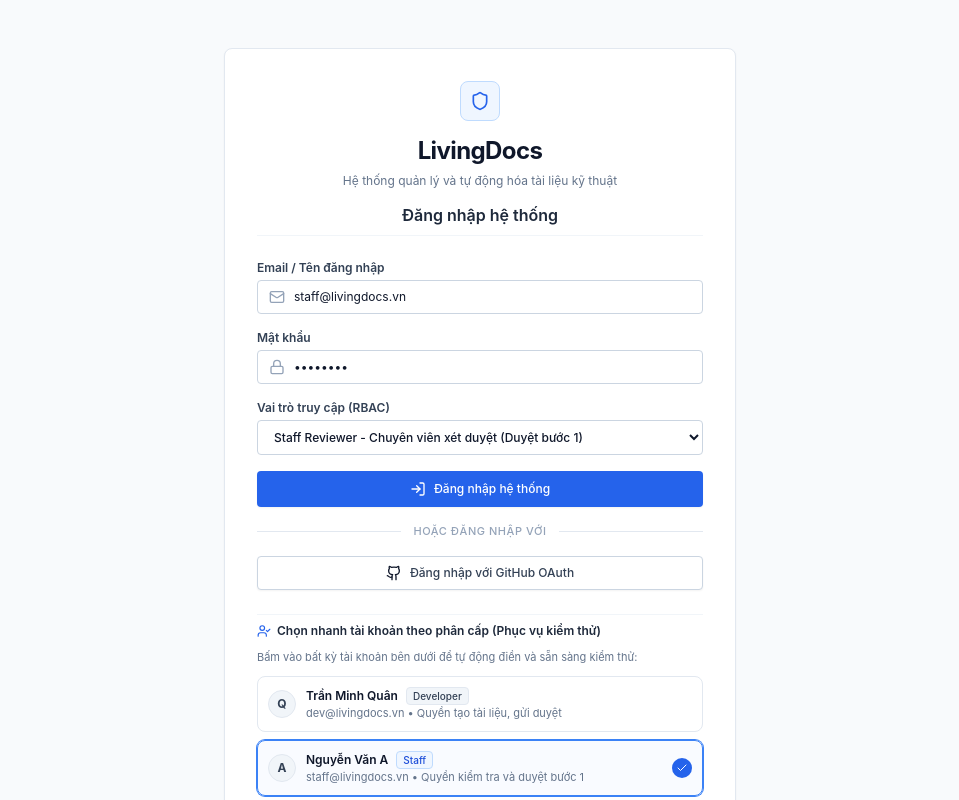
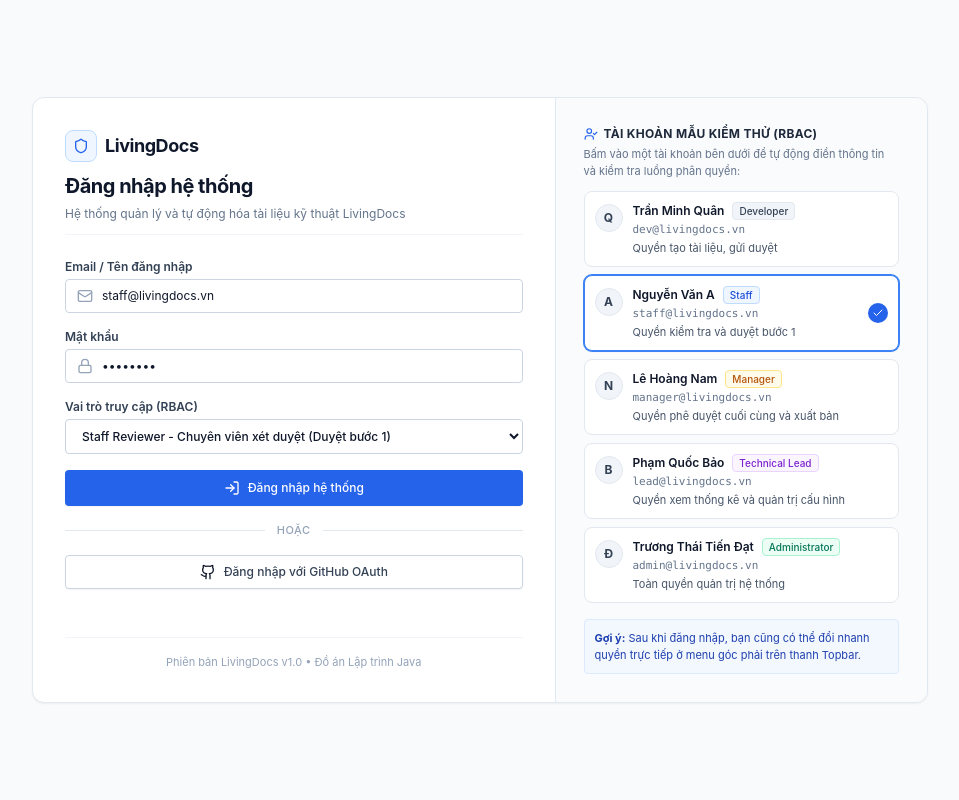
Before and after one commit to TruongThaiTienDat/Project-laptrinhjava, a Next.js app in the folder frontend/: page /login in a window 1280 px wide. Shown: the top 800 px of the page, without its empty margins (160-1119 px from the left). Built offline with nearby package versions, Linux system fonts and the light colour scheme; no server answers.

Commit message:
fix(frontend): Khắc phục sự cố mất CSS Tailwind và tinh chỉnh giao diện trang đăng nhập 2 cột

```diff
--- a/frontend/src/app/layout.tsx
+++ b/frontend/src/app/layout.tsx
@@ -1,5 +1,5 @@
+import './globals.css';
 import type { Metadata } from 'next';
-import './globals.css';
 import { LivingDocsProvider } from '@/context/LivingDocsContext';
 import { AppShell } from '@/components/AppShell';
 
--- a/frontend/src/app/login/page.tsx
+++ b/frontend/src/app/login/page.tsx
@@ -54,7 +54,7 @@
     setTimeout(() => {
       login(userToLogin);
       router.push('/');
-    }, 250);
+    }, 200);
   };
 
   // Đăng nhập với GitHub OAuth
@@ -62,7 +62,6 @@
     setIsLoading(true);
     setErrorMsg('');
 
-    // Tìm tài khoản tương ứng với vai trò đang chọn hoặc dùng Developer
     const matched = sampleAccounts.find(acc => acc.role === selectedRole) || sampleAccounts[0];
     const oauthUser: AuthUser = {
       ...matched,
@@ -73,29 +72,30 @@
     setTimeout(() => {
       login(oauthUser);
       router.push('/');
-    }, 300);
+    }, 250);
   };
 
   return (
-    <div className="w-full max-w-lg mx-auto py-8">
-      {/* Khung đăng nhập chính */}
-      <div className="bg-white rounded-lg border border-slate-200 shadow-sm p-6 sm:p-8 space-y-6">
-        {/* Tiêu đề & Logo */}
-        <div className="text-center space-y-1.5 pb-2 border-b border-slate-100">
-          <div className="inline-flex items-center justify-center w-10 h-10 rounded-lg bg-blue-50 text-blue-600 mb-2 border border-blue-200">
-            <Shield className="w-5 h-5" />
+    <div className="w-full max-w-4xl mx-auto">
+      {/* Khung Card chính chia 2 cột cân đối */}
+      <div className="bg-white rounded-xl border border-slate-200 shadow-sm overflow-hidden grid grid-cols-1 lg:grid-cols-12">
+        {/* Cột trái (7/12): Form Đăng nhập hệ thống */}
+        <div className="lg:col-span-7 p-6 sm:p-8 flex flex-col justify-between space-y-6">
+          <div className="space-y-6">
+            {/* Header thương hiệu */}
+            <div className="space-y-1.5 pb-3 border-b border-slate-100">
+              <div className="inline-flex items-center space-x-2 text-blue-600 mb-1">
+                <div className="w-8 h-8 rounded-lg bg-blue-50 border border-blue-200 flex items-center justify-center">
+                  <Shield className="w-4 h-4" />
                 </div>
-          <h1 className="text-2xl font-bold text-slate-900 tracking-tight">
-            LivingDocs
+                <span className="font-bold text-lg text-slate-900 tracking-tight">LivingDocs</span>
+              </div>
+              <h1 className="text-xl font-bold text-slate-900 tracking-tight">
+                Đăng nhập hệ thống
               </h1>
               <p className="text-xs text-slate-500">
-            Hệ thống quản lý và tự động hóa tài liệu kỹ thuật
+                Hệ thống quản lý và tự động hóa tài liệu kỹ thuật LivingDocs
               </p>
-          <div className="pt-2">
-            <h2 className="text-base font-semibold text-slate-800">
-              Đăng nhập hệ thống
-            </h2>
-          </div>
             </div>
 
             {/* Thông báo lỗi nếu có */}
@@ -133,7 +133,7 @@
                     type="password"
                     value={password}
                     onChange={(e) => setPassword(e.target.value)}
-                placeholder="Mật khẩu tài khoản"
+                    placeholder="Nhập mật khẩu"
                     className="w-full pl-9 pr-3 py-2 text-xs border border-slate-300 rounded text-slate-900 bg-white focus:outline-none focus:ring-1 focus:ring-blue-500 focus:border-blue-500 transition"
                   />
                 </div>
@@ -171,7 +171,7 @@
             <div className="relative flex items-center justify-center">
               <div className="border-t border-slate-200 w-full" />
               <span className="bg-white px-3 text-[11px] font-medium text-slate-400 uppercase tracking-wider absolute">
-            Hoặc đăng nhập với
+                Hoặc
               </span>
             </div>
 
@@ -185,19 +185,27 @@
               <Github className="w-4 h-4 text-slate-900" />
               <span>Đăng nhập với GitHub OAuth</span>
             </button>
+          </div>
 
-        {/* Danh sách chọn nhanh tài khoản kiểm thử */}
-        <div className="pt-2 border-t border-slate-100 space-y-2.5">
-          <div className="flex items-center justify-between">
-            <h3 className="text-xs font-semibold text-slate-800 flex items-center space-x-1.5">
+          <div className="pt-4 border-t border-slate-100 text-center text-[11px] text-slate-400">
+            Phiên bản LivingDocs v1.0 • Đồ án Lập trình Java
+          </div>
+        </div>
+
+        {/* Cột phải (5/12): Danh sách tài khoản mẫu phân quyền RBAC */}
+        <div className="lg:col-span-5 bg-slate-50/70 border-t lg:border-t-0 lg:border-l border-slate-200 p-6 sm:p-7 flex flex-col justify-between space-y-4">
+          <div className="space-y-3">
+            <div>
+              <h3 className="text-xs font-bold text-slate-800 flex items-center space-x-1.5 uppercase tracking-wide">
                 <UserCheck className="w-3.5 h-3.5 text-blue-600" />
-              <span>Chọn nhanh tài khoản theo phân cấp (Phục vụ kiểm thử)</span>
+                <span>Tài khoản mẫu kiểm thử (RBAC)</span>
               </h3>
+              <p className="text-[11px] text-slate-500 mt-1">
+                Bấm vào một tài khoản bên dưới để tự động điền thông tin và kiểm tra luồng phân quyền:
+              </p>
             </div>
-          <p className="text-[11px] text-slate-500">
-            Bấm vào bất kỳ tài khoản bên dưới để tự động điền và sẵn sàng kiểm thử:
-          </p>
 
+            {/* Danh sách 5 tài khoản mẫu */}
             <div className="space-y-2">
               {sampleAccounts.map((account) => {
                 const isSelected = selectedAccountId === account.id;
@@ -205,22 +213,22 @@
                   <div
                     key={account.id}
                     onClick={() => handleSelectAccount(account)}
-                  className={`p-2.5 rounded-lg border cursor-pointer transition text-xs flex items-center justify-between ${
+                    className={`p-2.5 rounded-lg border cursor-pointer transition text-xs flex items-center justify-between gap-2.5 ${
                       isSelected
-                      ? 'border-blue-500 bg-blue-50/40 ring-1 ring-blue-500'
+                        ? 'border-blue-500 bg-white ring-1 ring-blue-500 shadow-sm'
                         : 'border-slate-200 hover:border-slate-300 bg-white'
                     }`}
                   >
-                  <div className="flex items-center space-x-2.5 min-w-0">
-                    <div className="w-7 h-7 rounded-full bg-slate-100 text-slate-700 border border-slate-200 flex items-center justify-center font-bold text-xs shrink-0">
+                    <div className="flex items-start space-x-2.5 min-w-0">
+                      <div className="w-7 h-7 rounded-full bg-slate-100 text-slate-700 border border-slate-200 flex items-center justify-center font-bold text-xs shrink-0 mt-0.5">
                         {account.avatarLetter}
                       </div>
                       <div className="min-w-0">
-                      <div className="flex items-center space-x-2">
+                        <div className="flex items-center space-x-2 flex-wrap gap-y-0.5">
                           <span className="font-semibold text-slate-900 truncate">
                             {account.name}
                           </span>
-                        <span className={`text-[10px] px-1.5 py-0.2 rounded border font-medium ${
+                          <span className={`text-[10px] px-1.5 py-0.2 rounded border font-medium inline-block ml-1 ${
                             account.role === 'Developer'
                               ? 'bg-slate-100 text-slate-700 border-slate-200'
                               : account.role === 'Staff'
@@ -234,14 +242,17 @@
                             {account.role}
                           </span>
                         </div>
-                      <div className="text-[11px] text-slate-500 truncate">
-                        {account.email} • {account.roleDescription}
+                        <div className="text-[11px] text-slate-500 font-mono mt-0.5 truncate">
+                          {account.email}
+                        </div>
+                        <div className="text-[11px] text-slate-600 mt-0.5">
+                          {account.roleDescription}
                         </div>
                       </div>
                     </div>
 
                     {isSelected && (
-                    <div className="w-5 h-5 rounded-full bg-blue-600 text-white flex items-center justify-center shrink-0 ml-2">
+                      <div className="w-5 h-5 rounded-full bg-blue-600 text-white flex items-center justify-center shrink-0 ml-1">
                         <Check className="w-3 h-3" />
                       </div>
                     )}
@@ -251,9 +262,9 @@
             </div>
           </div>
 
-        {/* Thông tin chân trang */}
-        <div className="text-center text-[11px] text-slate-400 pt-1">
-          Phiên bản LivingDocs v1.0 • Đồ án Lập trình Java
+          <div className="p-2.5 rounded bg-blue-50/60 border border-blue-100 text-[11px] text-blue-800">
+            <strong>Gợi ý:</strong> Sau khi đăng nhập, bạn cũng có thể đổi nhanh quyền trực tiếp ở menu góc phải trên thanh Topbar.
+          </div>
         </div>
       </div>
     </div>
--- a/frontend/tailwind.config.js
+++ b/frontend/tailwind.config.js
@@ -1,9 +1,7 @@
 /** @type {import('tailwindcss').Config} */
 module.exports = {
   content: [
-    "./src/pages/**/*.{js,ts,jsx,tsx,mdx}",
-    "./src/components/**/*.{js,ts,jsx,tsx,mdx}",
-    "./src/app/**/*.{js,ts,jsx,tsx,mdx}",
+    "./src/**/*.{js,ts,jsx,tsx,mdx}",
   ],
   theme: {
     extend: {
```
Lines whose indentation alone changed are shown as unchanged.
